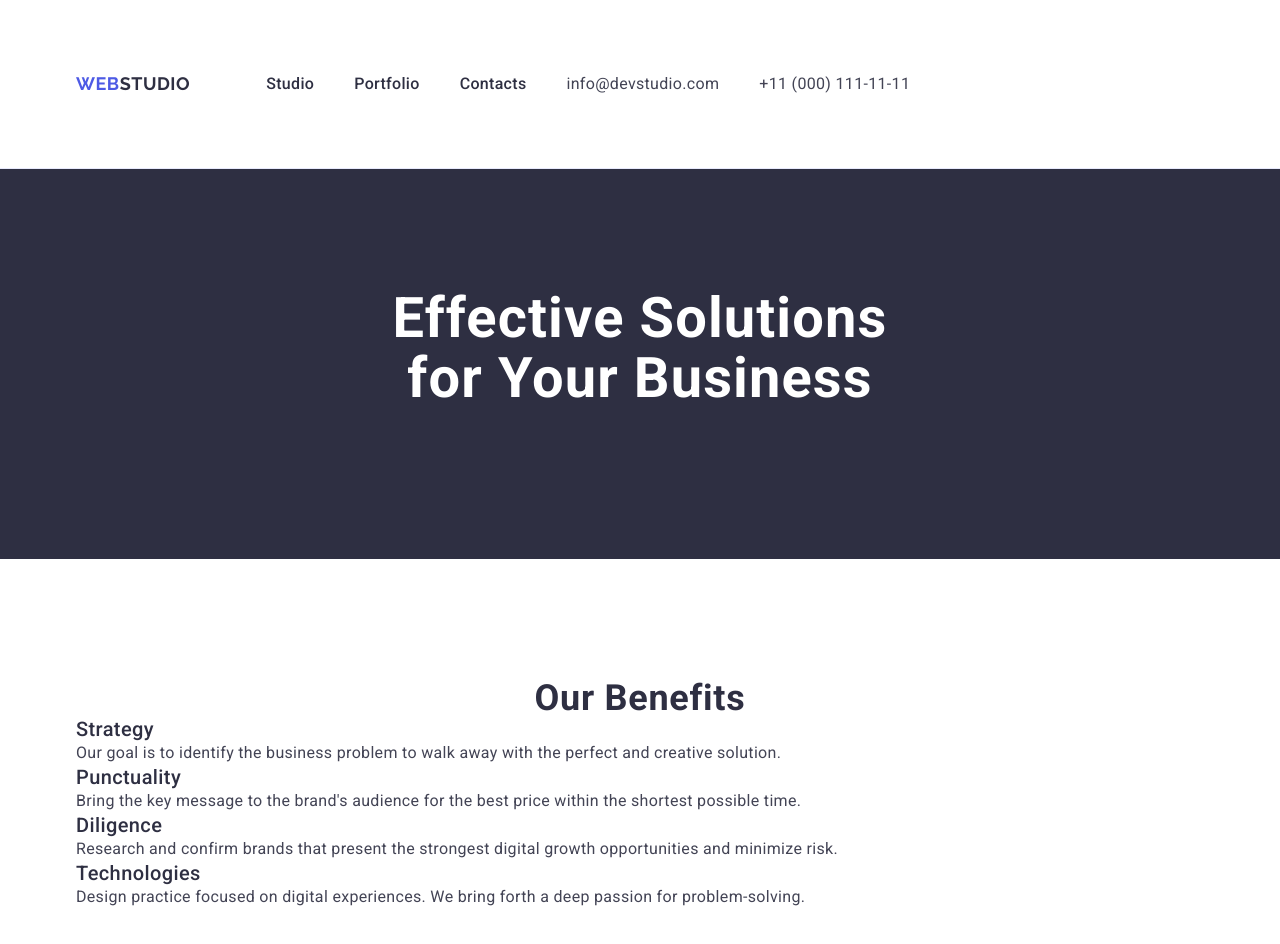
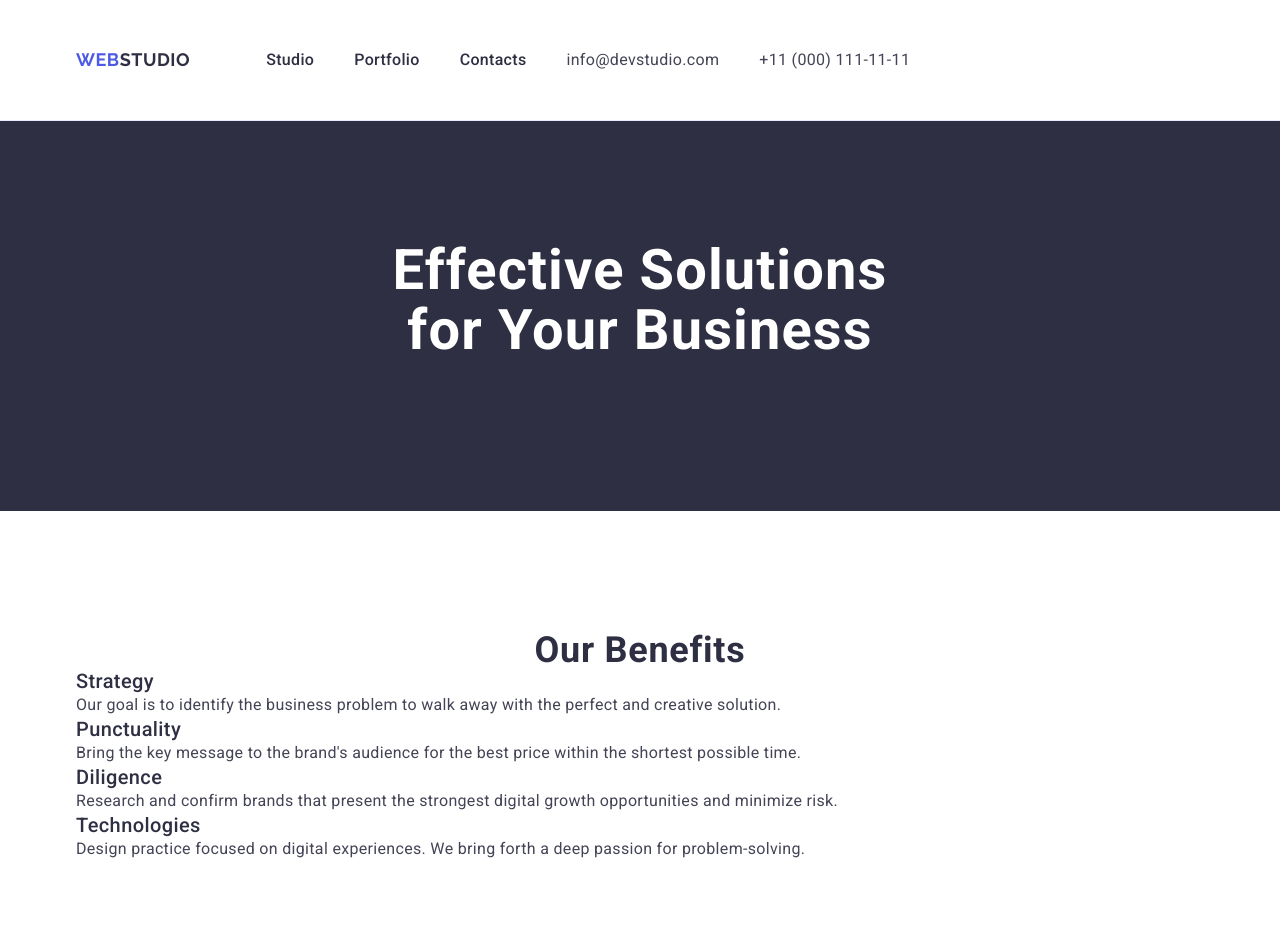
Before and after one commit to pippsza/goit-markup-hw-03, a plain HTML site: page index.html in a window 1280 px wide. Shown: the top 944 px of the page. Drawn offline with nearby package versions, Linux system fonts and the light colour scheme.

Commit message:
header final fix maybe

```diff
--- a/css/style.css
+++ b/css/style.css
@@ -150,7 +150,15 @@ a {
 .navigation:focus {
   color: #404bbf;
 }
-
+.info-item {
+  color: #434455;
+}
+.info-item:focus {
+  color: #404bbf;
+}
+.info-item:hover {
+  color: #404bbf;
+}
 .info {
   padding: 24px 0;
   display: flex;
--- a/index.html
+++ b/index.html
@@ -35,12 +35,14 @@
         <address class="contacts">
           <ul class="info">
             <li>
-              <a class="info" href="mailto:info@devstudio.com"
+              <a class="info-item" href="mailto:info@devstudio.com"
                 >info@devstudio.com</a
               >
             </li>
             <li>
-              <a class="info" href="tel:+110001111111">+11 (000) 111-11-11</a>
+              <a class="info-item" href="tel:+110001111111"
+                >+11 (000) 111-11-11</a
+              >
             </li>
           </ul>
         </address>
```
